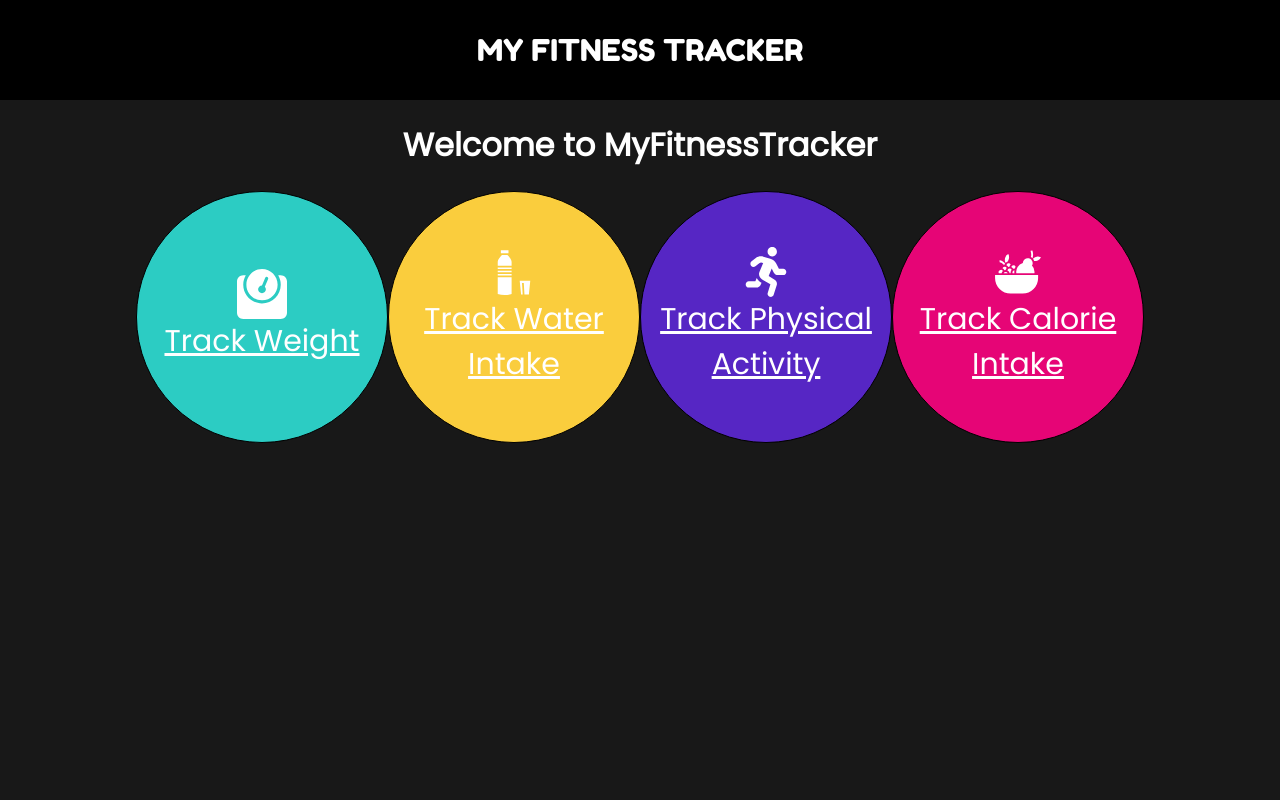
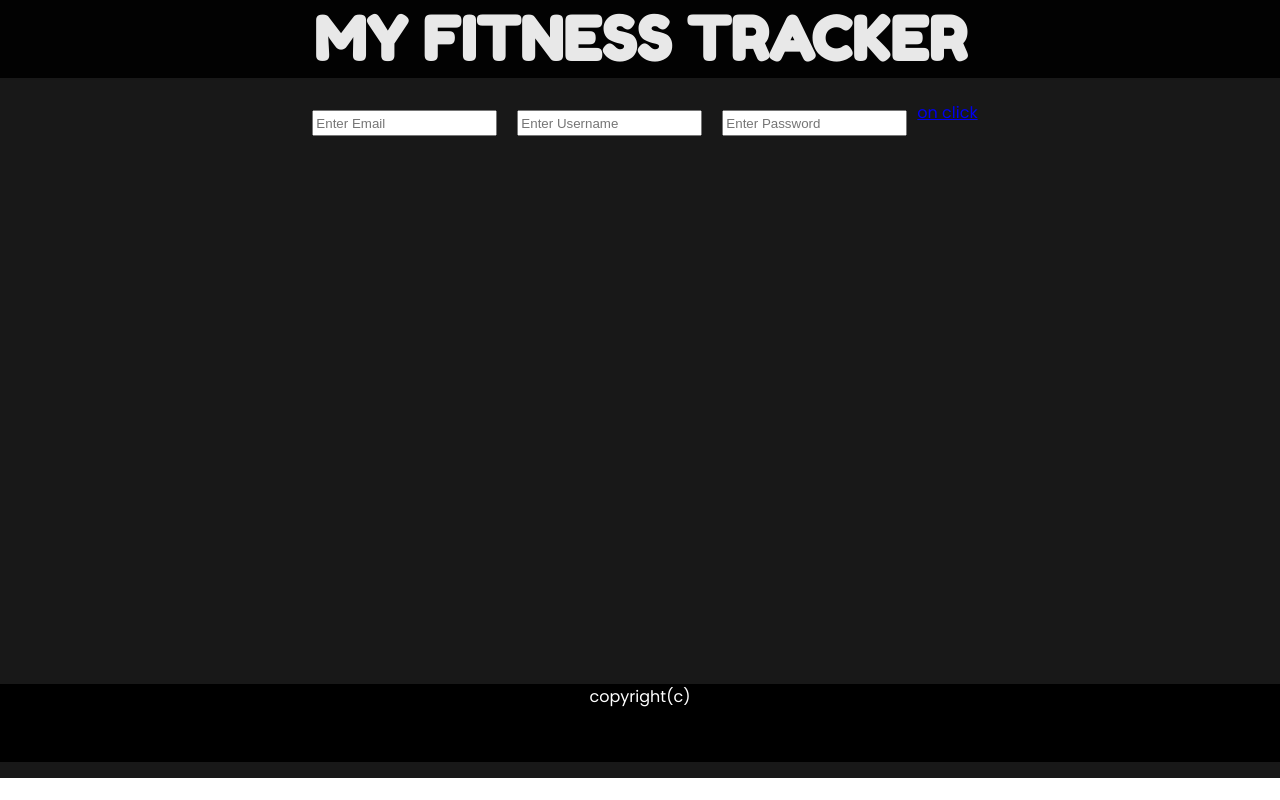
Before and after one commit to malloha/project_2, a React (Create React App) app: page / in a window 1280 px wide. Shown: the top 800 px of the page. Built offline with nearby package versions, Linux system fonts and the light colour scheme.

Commit message:
login page working

```diff
--- a/src/App.css
+++ b/src/App.css
@@ -1,6 +1,6 @@
 body,html {
   position:relative;
-  height: 100%;
+  height: 85%;
   padding: 0;
   margin: 0;
 }
@@ -33,7 +33,6 @@ body,html {
   font-family: 'Fredoka One', cursive;
   font-size: 30px;
   text-decoration: none;
-
   top: 0;
   width: 100%;
 }
@@ -55,7 +54,7 @@ body,html {
   display:flex;
   flex-direction: column;
  justify-content: stretch;
- height: 100%
+/* height: 100% */
 }
 
 .links{
@@ -98,12 +97,10 @@ body,html {
 .Nav{
   align-content: flex-start;
 }
-
-
-
  }
  a:hover{
-   color: #181818;
+   color: white;
+   opacity: 0.9;
  }
 
  main{
@@ -119,13 +116,19 @@ body,html {
 font-size: 50px;
  }
  .track-weight
- {background-color:#2CCCC3
-  ;}
+ {background-color:#2CCCC3;
+
+}
  .water-intake
   {background-color: #FACD3D;}
 
  .physical-activity
   {background-color: #5626C4;}
+
+ .calorie-intake{
+   background-color: #E60576;
+
+  }
 
   .FaSearch{
     font-size: 20px;
@@ -140,11 +143,7 @@ font-size: 50px;
 
  }
 
- .calorie-intake{
-   background-color: #E60576
 
-   ;
-  }
 
   .wrapper{
     display: flex;
@@ -179,3 +178,10 @@ input[type=text]{
 
 
 }
+
+
+h1 {
+  transition: 1s;
+}
+h1:hover {
+  letter-spacing: 7px; }
--- a/src/App.js
+++ b/src/App.js
@@ -3,7 +3,7 @@ import Header from './components/header'
 import Footer from './components/footer'
 import Navigation from './components/navigation'
 import Login from './components/login'
-import { Link, Route } from 'react-router-dom'
+import { Route, withRouter } from 'react-router-dom'
 import WaterIntake from './services/waterIntake'
 import TrackWeight from './services/trackWeight'
 import CalorieIntake from './services/calorieIntake'
@@ -14,27 +14,40 @@ import './App.css';
 class App extends Component {
   constructor(props) {
     super(props)
-
     this.state = {
-
       username: '',
       password: '',
       email: '',
-      isLoggedIn: false
-
+      isLoggedOut: true,
+      user: {
+        username: 'maleeha',
+        password: '123',
+        email: 'm@m.com'
+      }
     }
   }
-
-
-
   onSubmit = (e) => {
     e.preventDefault();
-    this.setState({
-      password: this.state.password,
-      username: this.state.username,
-      email: this.state.email,
-      isLoggedIn: true
-    })
+    const username = this.state.username
+    const email = this.state.email;
+    const password = this.state.password;
+    if (password === this.state.user.password && username === this.state.user.username && email === this.state.user.email) {
+      this.setState({
+        user: {
+          email: email,
+          username: username,
+          password: password
+        },
+        isLoggedOut: false
+      })
+      console.log('this is the onsubmit', this.state)
+      this.props.history.push('/home')
+    }
+    else {
+      this.setState({
+        loginError: "Please fillout all fields"
+      })
+    }
   }
 
 
@@ -49,7 +62,7 @@ class App extends Component {
   logoutClick = (e) => {
     e.preventDefault();
     this.setState({
-      isLoggedIn: false,
+      isLoggedOut: true,
       username: "",
       password: "",
       email: ""
@@ -61,14 +74,13 @@ class App extends Component {
       <div className="App">
         <Header />
         <main>
-          {/*
-          {this.state.isLoggedIn && <p>Welcome {this.state.username}! How was your Day? </p>} */}
 
           <Route
             exact
-            path="/"
+            path="/home"
             render={() => (
               <Navigation
+
               />
             )}
           />
@@ -97,9 +109,14 @@ class App extends Component {
             )}
           />
           <Route
-            path="/login"
+            exact path="/"
             render={() => (
-              <Login />
+              <Login onSubmit={this.onSubmit}
+                onChange={this.onChange}
+                isLoggedOut={this.state.isLoggedOut}
+                logoutClick={this.logoutClick}
+                loginError={this.state.loginError}
+              />
             )}
           />
         </main>
@@ -109,4 +126,4 @@ class App extends Component {
   }
 }
 
-export default App;
+export default withRouter(App);
--- a/src/components/header.js
+++ b/src/components/header.js
@@ -1,20 +1,17 @@
 import React from 'react';
 import { Link } from 'react-router-dom'
-import Login from './login'
+
 
 
 function Header(props) {
 
   return (
 
-    <Link to="/" className="header">MY FITNESS TRACKER</Link>
-      // {/* <Link to="/login">Log In</Link>
-      // {props.isLoggedIn ?
-      //   <button onClick={props.logoutClick}>Logout</button> :
-      //   <Login onSubmit={props.onSubmit}
-      //     onChange={props.onChange}
-      //     loginError={props.loginError} />
-      // } */}
+    <Link to="/" className="header"><h1>MY FITNESS TRACKER</h1></Link>
+    // <Link to="/login">Log In</Link>
+
+
+
 
   )
 }
--- a/src/components/login.js
+++ b/src/components/login.js
@@ -1,16 +1,22 @@
 import React from 'react'
+import { Link } from 'react-router-dom'
+import Navigation from '../components/navigation'
 
 function Login(props) {
   return (
     <div>
-      <h3 style={{ 'color': 'red' }}>{props.loginError}</h3>
-      <form onSubmit={props.onSubmit}>
-        <input type="email" placeholder="email" name="email" onChange={props.onChange} />
-        <input type="text" placeholder="username" name="username" onChange={props.onChange} />
-        <input type="password" placeholder="password" name="password" onChange={props.onChange} />
-        <input type="submit" value="Login" />
-      </form>
-    </div>
+      {props.isLoggedOut ?
+
+        <form onSubmit={props.onSubmit}>
+          <h3 style={{ 'color': 'red' }}>{props.loginError}</h3>
+          <input type="email" placeholder="Enter Email" name="email" onChange={props.onChange} />
+          <input type="text" placeholder="Enter Username" name="username" onChange={props.onChange} />
+          <input type="password" placeholder="Enter Password" name="password" onChange={props.onChange} />
+          <Link to="/home" onClick={props.onSubmit} >on click</Link>
+        </form> :
+        <Navigation />
+      }
+    </div >
   )
 }
 
--- a/src/components/navigation.jsx
+++ b/src/components/navigation.jsx
@@ -12,7 +12,6 @@ class Navigation extends Component {
     this.state = {
     }
   }
-
 
   render() {
     return (
```
